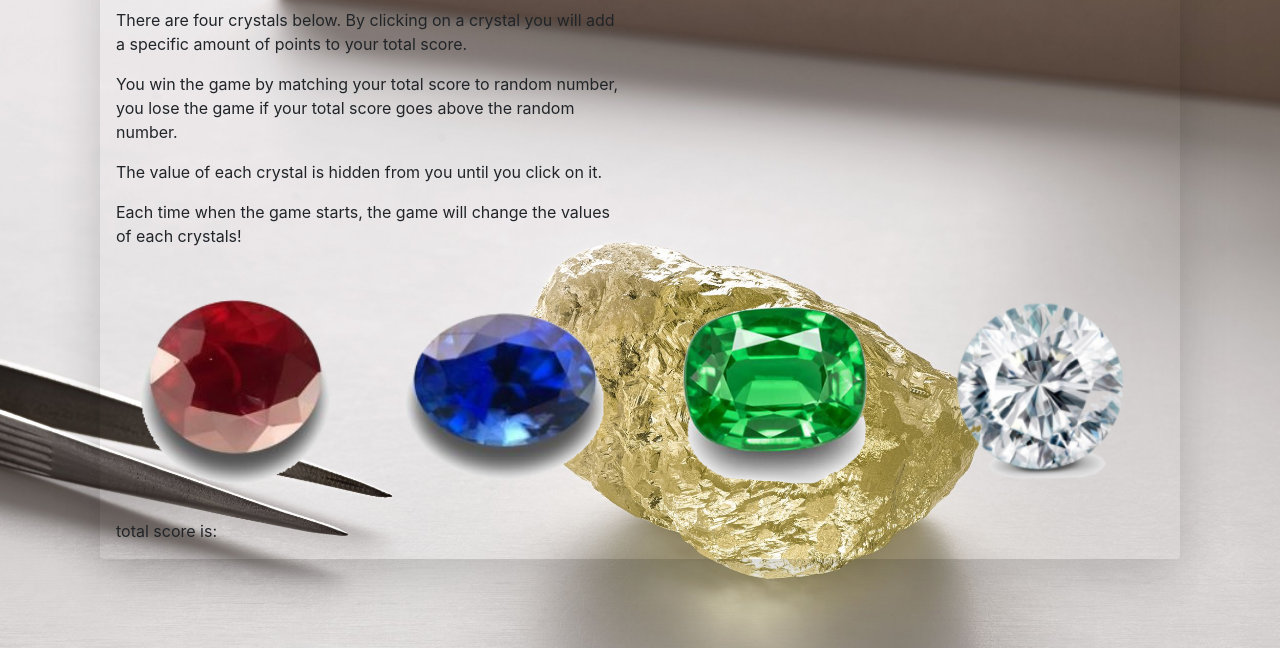
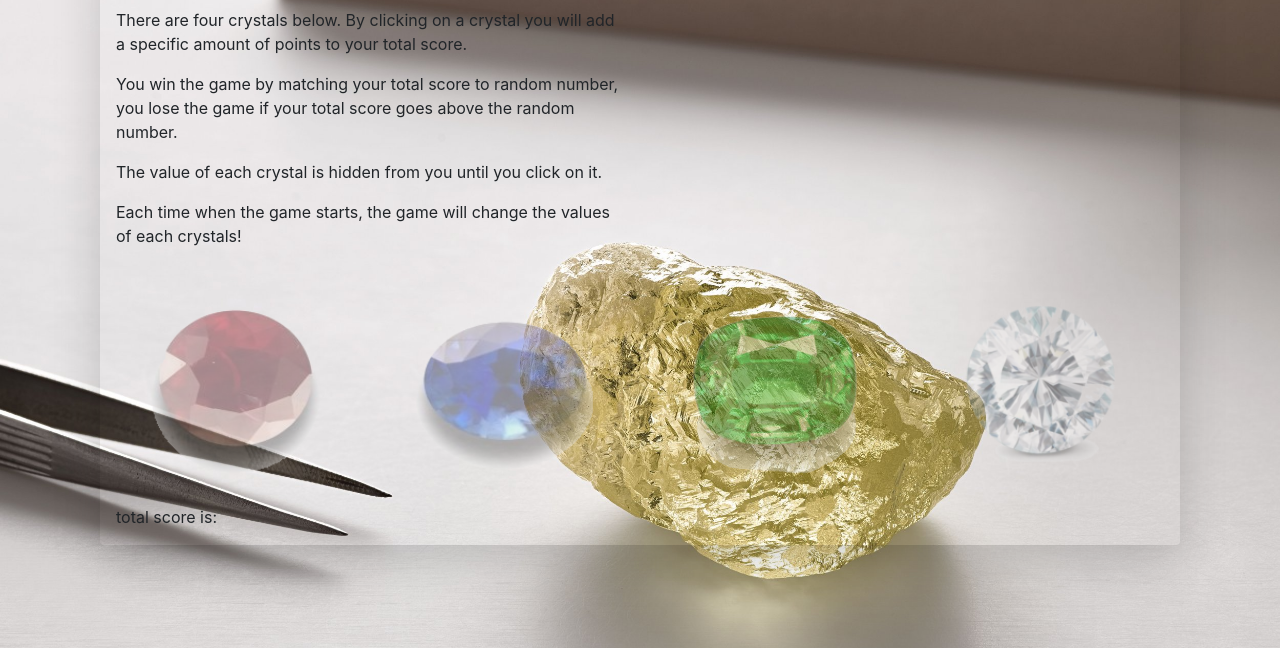
Before and after one commit to peterztan/unit-4-game, a plain HTML site: page index.html in a window 1280 px wide. Shown: the part 152-800 px from the top of the page. Drawn offline with nearby package versions, Linux system fonts and the light colour scheme.

Commit message:
added css and button hover and active states

```diff
--- a/assets/css/style.css
+++ b/assets/css/style.css
@@ -2,3 +2,23 @@ body {
     background-image: url('../images/background.jpg');
     background-size: cover;
 }
+
+/* the transition animations are not working as intended, maybe in confllict with bootstrap*/
+
+button {
+    width: 100%;
+    height: 100%;
+    -webkit-transition: width 2s, height 2s, opacity 2s;
+    transition: width 2s, height 2s, opacity 2s;
+    opacity: 0.4;
+}
+
+button:hover {
+    opacity: 1;
+    width: 105%;
+    height: 105%;
+}
+
+button:active {
+    transform: translateY(0.5em);
+}
--- a/index.html
+++ b/index.html
@@ -53,22 +53,22 @@
                         </div>
                         <div class="row">
                             <div class="col-md-3">
-                                <img class="card-img" id="ruby" src="./assets/images/ruby.jpg" alt="ruby">
+                                <button type="button" class="btn bg-transparent"><img class="card-img"  src="./assets/images/ruby.jpg" alt="ruby"></button>
                             </div>
                             <div class="col-md-3">
-                                <img class="card-img" id="sapphire" src="./assets/images/sapphire.jpg" alt="sapphire">
+                                <button type="button" class="btn bg-transparent"><img class="card-img" id="sapphire" src="./assets/images/sapphire.jpg" alt="sapphire">
                             </div>
                             <div class="col-md-3">
-                                <img class="card-img" id="emerald" src="./assets/images/emerald.jpg" alt="emerald">
+                                <button type="button" class="btn bg-transparent"><img class="card-img" id="emerald" src="./assets/images/emerald.jpg" alt="emerald">
                             </div>
                             <div class="col-md-3">
-                                <img class="card-img" id="diamond" src="./assets/images/diamond.jpg" alt="diamond">
+                                <button type="button" class="btn bg-transparent"><img class="card-img" id="diamond" src="./assets/images/diamond.jpg" alt="diamond">
                             </div>
                         </div>
                         <div class="row">
                             <div class="col-md-3">
                                 <div class="card-text">total score is:</div>
-                                <div class="total-score"></div>
+                                <div id="total-score"></div>
                             </div>
                         </div>
                     </div>
```
